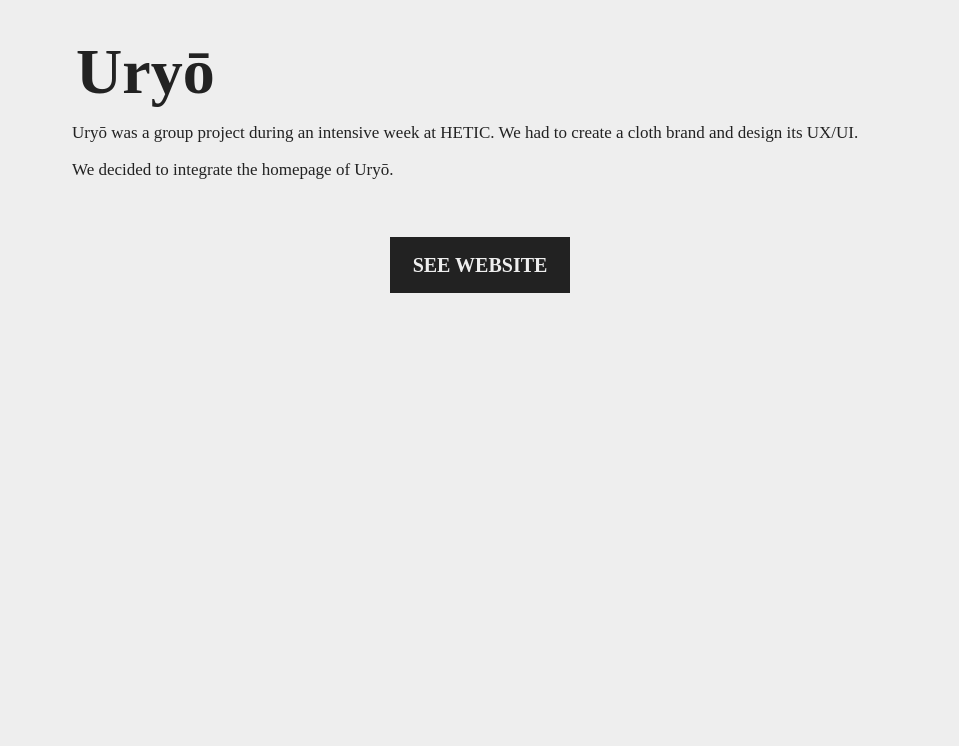
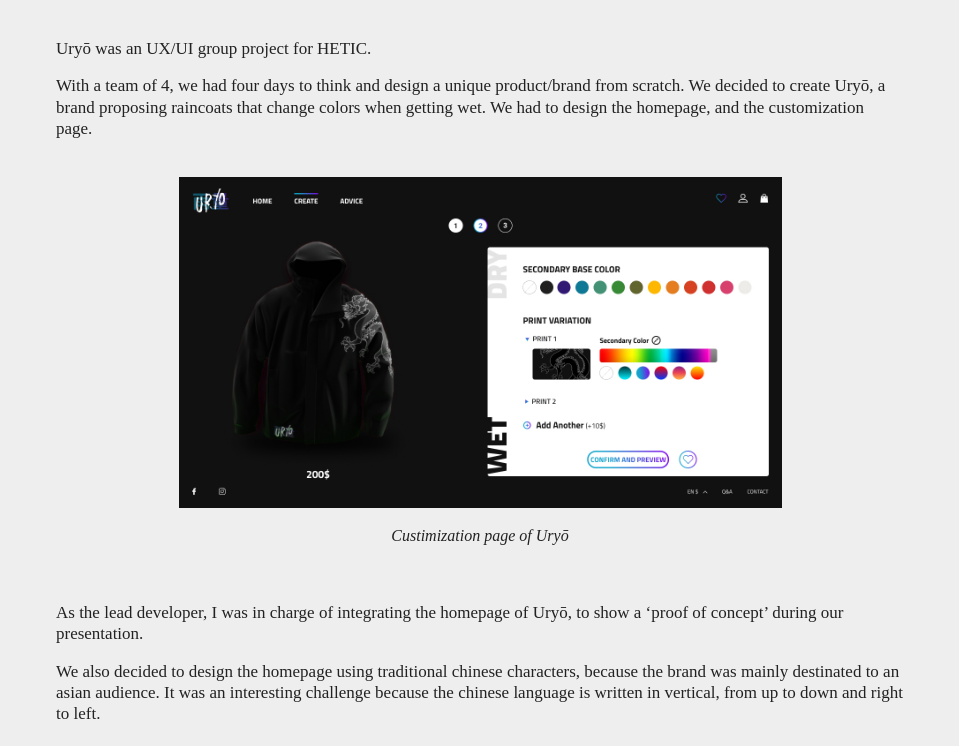
Before and after one commit to FRobaglia/portfolio-v4, a website built with Parcel: page src/projects/uryo.html in a window 1280 px wide. Shown: the part 674-1420 px from the top of the page, without its empty margins (160-1119 px from the left). Before the commit the page ends 999 px from the top, so only its background shows below. Built offline with nearby package versions, Linux system fonts and the light colour scheme; a web font is replaced by a local one.

Commit message:
add content for projects

```diff
--- a/src/js/cursor.js
+++ b/src/js/projects.js
@@ -35,3 +35,12 @@
     cursor.DOM.classList.remove("is-hovering");
   });
 }
+
+
+let paragraphs = document.querySelectorAll('p');
+
+paragraphs.forEach(p => {
+  setTimeout(() => {
+    p.classList.add('is-visible');
+  }, 600);
+});
--- a/src/projects/uryo.html
+++ b/src/projects/uryo.html
@@ -3,7 +3,7 @@
   <head>
     <meta charset="utf-8" />
     <meta http-equiv="X-UA-Compatible" content="IE=edge" />
-    <title>Uryo</title>
+    <title>Félix Robaglia - Uryō</title>
     <meta name="viewport" content="width=device-width, initial-scale=1" />
     <link
       rel="stylesheet"
@@ -11,7 +11,7 @@
       media="screen"
       href="../scss/projectstyles.scss"
     />
-    <script defer src="../js/cursor.js"></script>
+    <script defer src="../js/projects.js"></script>
   </head>
   <body>
     <div class="cursor"></div>
@@ -21,13 +21,30 @@
         <h3>Uryō</h3>
       </div>
       <div class="main-content">
-          <h1>Uryō</h1>
         <p>
-            Uryō was a group project during an intensive week at HETIC.
-            We had to create a cloth brand and design its UX/UI.
+          Uryō was an UX/UI group project for HETIC.
         </p>
         <p>
-            We decided to integrate the homepage of Uryō.
+          With a team of 4, we had four days to think and design a unique product/brand
+          from scratch. We decided to create Uryō, a brand proposing raincoats
+          that change colors when getting wet. We had to design the homepage, and the customization page.
+        </p>
+        <figure>
+          <img src="../assets/imgs/uryo_customization.jpg">
+          <figcaption>Custimization page of Uryō</figcaption>
+          </figure>
+        <p>
+          As the lead developer, I was in charge of integrating the homepage of
+          Uryō, to show a ‘proof of concept’ during our presentation.
+        </p>
+        <p>We also decided to design the homepage using traditional chinese characters, because the brand was mainly destinated to an asian audience. It was an interesting challenge because the chinese language is written in vertical, from up to down and right to left.</p>
+        <figure>
+        <img src="../assets/imgs/uryo_chinese.jpg">
+        <figcaption>Chinese homepage of Uryō</figcaption>
+        </figure>
+        <p>
+          This team project taught me a lot about UX and UI design, which I
+          think are essential in order to get into front-end development.
         </p>
 
         <a
--- a/src/scss/projectstyles.scss
+++ b/src/scss/projectstyles.scss
@@ -14,13 +14,33 @@
   position: relative;
   display: block;
   width: 100%;
+
+  img {
+    filter: brightness(55%);
+    display: block;
+    width: 100%;
+  }
 }
 
-img {
-  filter: brightness(55%);
+figure {
+  padding: 30px;
+  margin: 0 auto;
   display: block;
-  width: 100%;
+
+  figcaption {
+    font-style: italic;
+    padding: 20px;
+    text-align: center;
+  }
+
+  img {
+    margin: 0 auto;
+    display: block;
+    width: 75%;
+  }
+
 }
+
 
 h1 {
   font-size: 64px;
@@ -45,13 +65,10 @@
   }
 }
 
-p {
-  padding: 8px;
-}
-
 .main-content {
   width: 100%;
-  padding: 32px;
+  padding: 16px;
+  padding-top: 32px;
 }
 
 .discover {
@@ -78,3 +95,15 @@
     color: $black;
   }
 }
+
+p {
+  transform: translateY(50px);
+  padding: 8px;
+  opacity: 0;
+  transition: opacity 0.6s, transform 0.6s;
+
+  &.is-visible {
+    opacity: 1;
+    transform: translateY(0px);
+  }
+}
```
Also changed, not shown: src/index.html (+1 -2 lines), src/js/home.js (renamed from src/js/main.js, +37 -0 lines), src/projects/fatfinger.html (+8 -5 lines), src/projects/santarush.html (+1 -1 lines), src/assets/imgs/uryo_chinese.jpg (added), src/assets/imgs/uryo_customization.jpg (added). Lines whose indentation alone changed are shown as unchanged.
